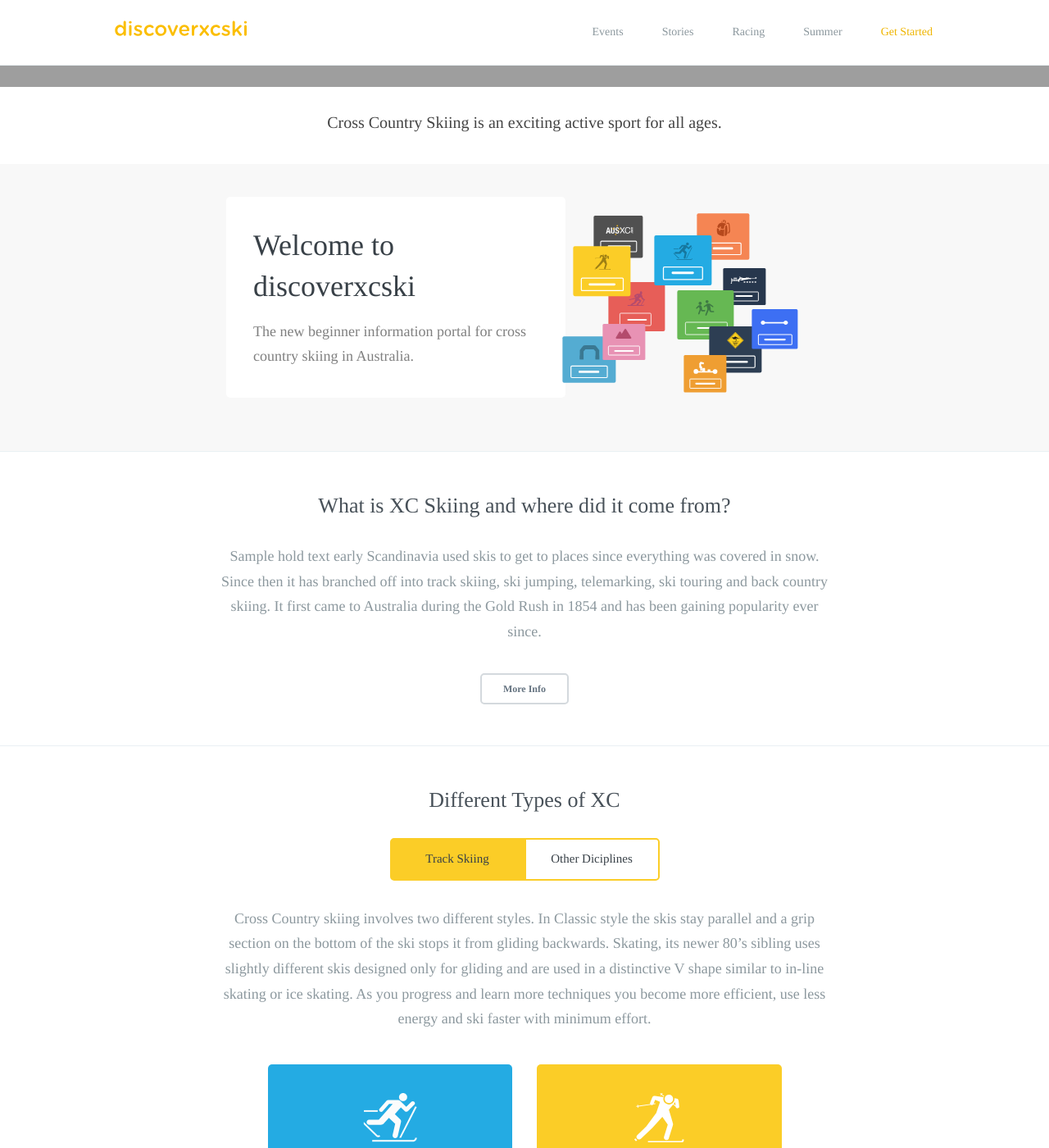
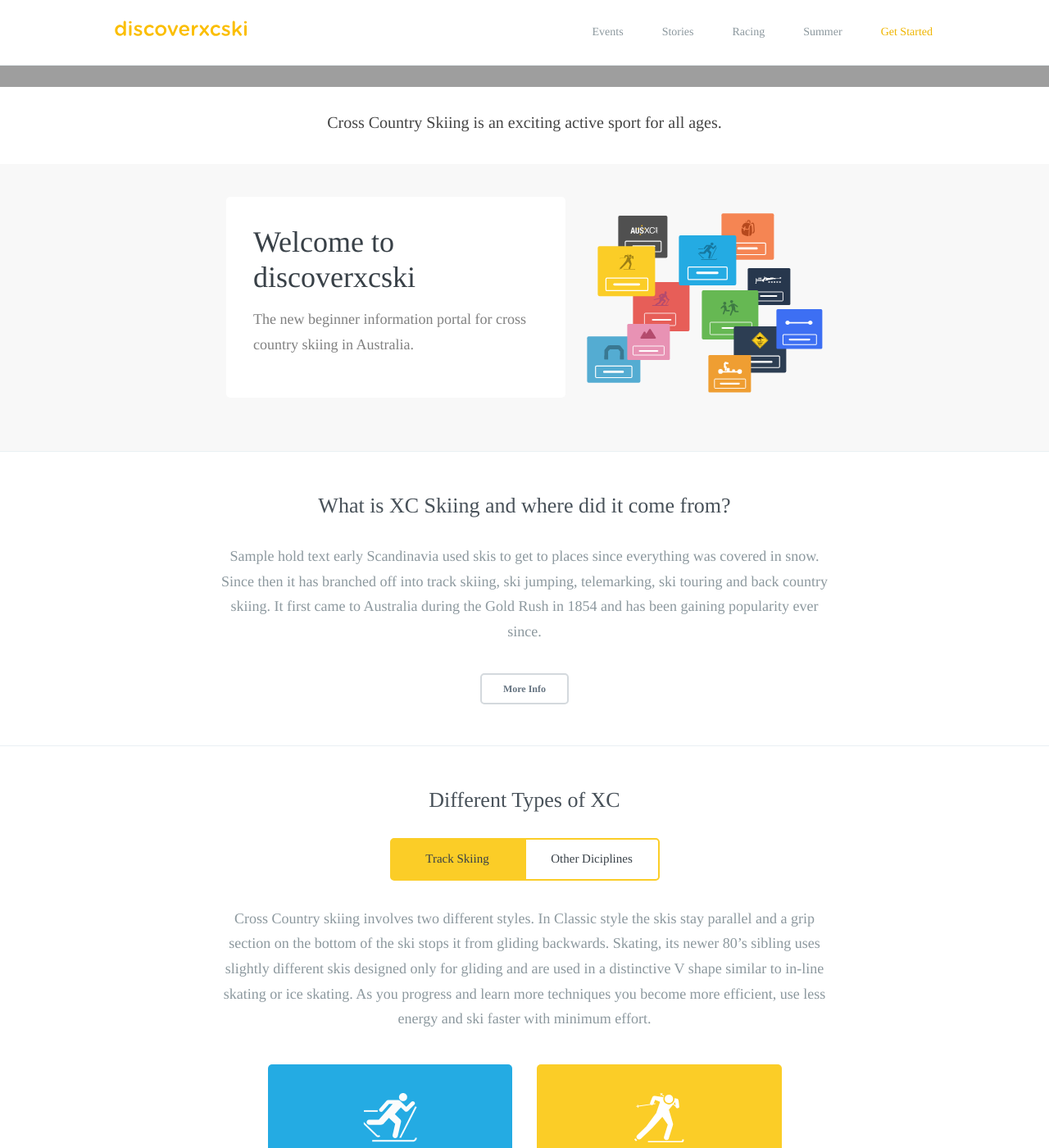
Before and after one commit to robcatto/robcatto.github.io, a Jekyll site: the page index.html, which Jekyll copies as it is, in a window 1280 px wide and 1400 px high, scrolled down 934 px. Shown: the whole window at 82% size. Built offline with Jekyll 4.4.1, drawn with Linux system fonts in a browser that asks for light colours; some web fonts are replaced; Markdown is read by kramdown in place of the engine named in the settings.

Commit message:
Homepage Commit

```diff
--- a/index.html
+++ b/index.html
@@ -157,7 +157,7 @@
                                                 min-height: 245px;
                                                 ">
 
-                                                <svg width="288px" height="219px" style="top: 20px;" viewBox="0 0 288 219" version="1.1" xmlns="http://www.w3.org/2000/svg" xmlns:xlink="http://www.w3.org/1999/xlink" xmlns:sketch="http://www.bohemiancoding.com/sketch/ns">
+                                                <svg width="288px" height="219px" style="top: 20px; right: 0px; position: relative" viewBox="0 0 288 219" version="1.1" xmlns="http://www.w3.org/2000/svg" xmlns:xlink="http://www.w3.org/1999/xlink" xmlns:sketch="http://www.bohemiancoding.com/sketch/ns">
     <!-- Generator: Sketch 3.3.2 (12043) - http://www.bohemiancoding.com/sketch -->
     <title>Discover Icons</title>
     <desc>Created with Sketch.</desc>
--- a/style.css
+++ b/style.css
@@ -1164,7 +1164,7 @@ font-weight: 500;
   font-size: 36px;
   color: #384047;
   padding-top: 34px;
-  line-height: 1.4;
+  line-height: 1.2;
   font-weight: 500;
 }
 
@@ -1176,6 +1176,10 @@ font-weight: 500;
   color: rgba(0,0,0,0.5);
   padding: 14px 0px;
   width: 100%;
+}
+
+.welcome__discover--icons {
+  right: 58px;
 }
 
 .feature_header {
```
